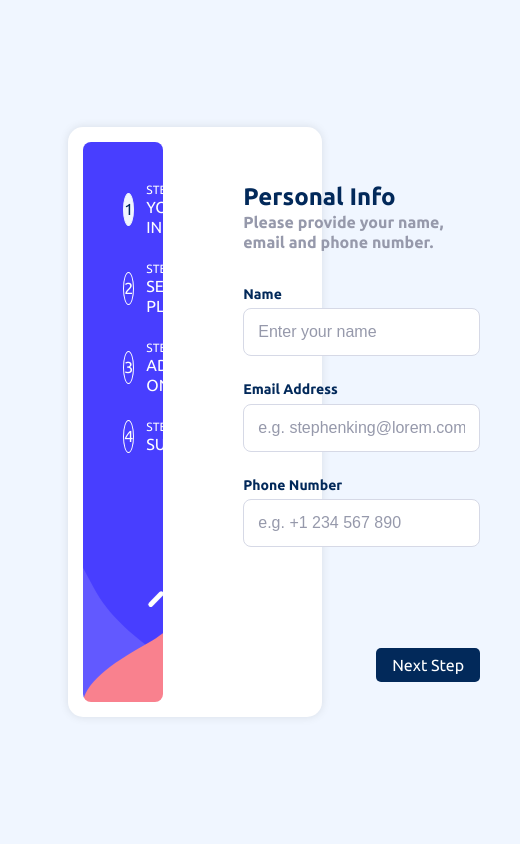
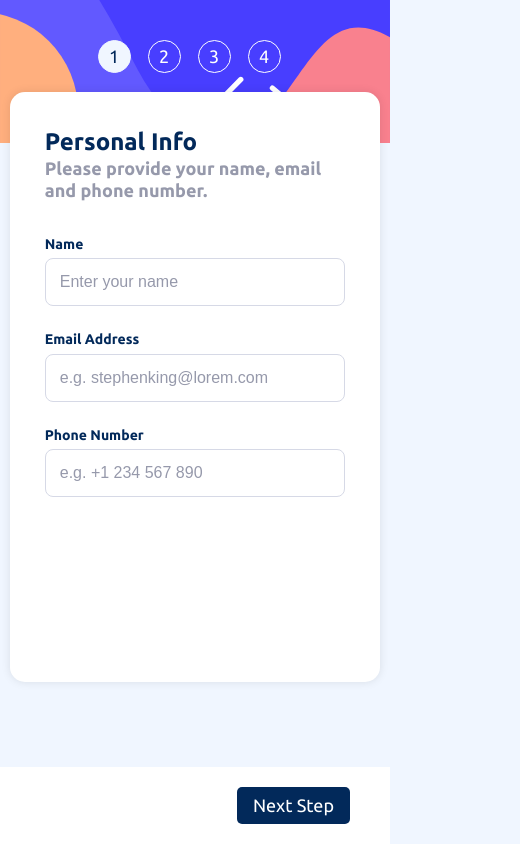
Before and after one commit to kadir-akar/multi-step-form, a React (Vite) app: page / in a window 390 px wide. Shown: the whole page, 520 px wide, since content can reach past the window. Built offline with nearby package versions, Linux system fonts and the light colour scheme.

Commit message:
mobile version completed

```diff
--- a/src/components/multi-step-form/styled.jsx
+++ b/src/components/multi-step-form/styled.jsx
@@ -10,4 +10,9 @@ export const MultiStepForm = styled.div`
   min-width: 52vw;
   max-width: 65vw;
   box-shadow: 0 0 10px 0 rgba(0, 0, 0, 0.1);
+  @media (max-width: 1068px) {
+    min-width: 95vw;
+    position: relative;
+    margin-top: -70px;
+  }
 `;
--- a/src/components/sidebar/styled.jsx
+++ b/src/components/sidebar/styled.jsx
@@ -1,6 +1,7 @@
 import styled, { css } from "styled-components";
 
 import SidebarBg from "../../assets/images/bg-sidebar-desktop.svg";
+import SidebarBgMobile from "../../assets/images/bg-sidebar-mobile.svg";
 
 export const SidebarContainer = styled.div`
   display: flex;
@@ -14,6 +15,22 @@ export const SidebarContainer = styled.div`
   color: var(--white);
   width: 30%;
   border-radius: 8px;
+  @media (max-width: 1068px) {
+    background-image: url(${SidebarBgMobile});
+    height: 17vh;
+    position: fixed;
+    top: 0;
+    left: 0;
+    border-radius: 0;
+    width: 100%;
+    flex-direction: row;
+    gap: 5px;
+    align-items: center;
+    text-align: center;
+    justify-content: center;
+
+    z-index: -1;
+  }
 `;
 
 export const ItemNumber = styled.div`
@@ -24,6 +41,9 @@ export const ItemNumber = styled.div`
   display: flex;
   align-items: center;
   justify-content: center;
+  @media (max-width: 1068px) {
+    margin-top: -30px;
+  }
 `;
 export const Item = styled.div`
   display: flex;
@@ -39,15 +59,20 @@ export const Item = styled.div`
       `}
   }
 `;
-
 export const ItemBody = styled.div``;
 
 export const Subtitle = styled.div`
   font-size: 12px;
   text-transform: uppercase;
+  @media (max-width: 1068px) {
+    display: none;
+  }
 `;
 
 export const Title = styled.div`
   text-transform: uppercase;
   text-weight: bold;
+  @media (max-width: 1068px) {
+    display: none;
+  }
 `;
--- a/src/components/step-2/styled.jsx
+++ b/src/components/step-2/styled.jsx
@@ -10,8 +10,12 @@ export const RadioGroup = styled.div`
   width: 100%;
   display: flex;
   gap: 12px;
+  @media (max-width: 1068px) {
+    display: flex;
+    flex-direction: column;
+    gap: 0px;
+  }
 `;
-
 export const RadioLabel = styled.label`
   margin-top: 20px;
   height: 100%;
@@ -30,6 +34,13 @@ export const RadioLabel = styled.label`
   &:hover {
     border-color: 1px solid var(--primary);
   }
+  @media (max-width: 1068px) {
+    display: flex;
+    gap: 12px;
+    height: 10%;
+    align-items: center;
+    text-align: center;
+  }
 `;
 
 export const RadioInput = styled.input`
@@ -38,6 +49,10 @@ export const RadioInput = styled.input`
 
 export const Icon = styled.img`
   margin-bottom: 32px;
+  @media (max-width: 1068px) {
+    margin: 0;
+    margin-right: 12px;
+  }
 `;
 
 export const Title = styled.h3`
--- a/src/components/step/styled.jsx
+++ b/src/components/step/styled.jsx
@@ -6,6 +6,9 @@ export const Step = styled.form`
   flex-direction: column;
   gap: 34px;
   padding: 40px 40px 20px 60px;
+  @media (max-width: 1068px) {
+    padding: 20px;
+  }
 `;
 
 export const StepHeader = styled.div``;
@@ -27,6 +30,14 @@ export const StepFooter = styled.div`
   display: flex;
   align-items: center;
   justify-content: space-between;
+  @media (max-width: 1068px) {
+    position: fixed;
+    bottom: 0;
+    left: 0;
+    width: 100%;
+    padding: 20px 40px;
+    background-color: var(--white);
+  }
 `;
 
 export const GoBackButton = styled.button`
--- a/styles/global.css
+++ b/styles/global.css
@@ -21,3 +21,8 @@ body {
   line-height: 1.25;
   color: var(--marine-blue);
 }
+@media screen and (max-width: 1068px) {
+  body {
+    font-size: 18px;
+  }
+}
```
